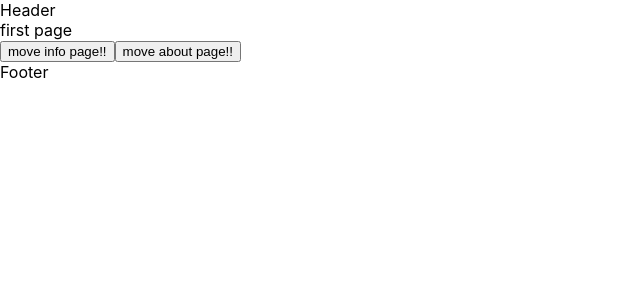
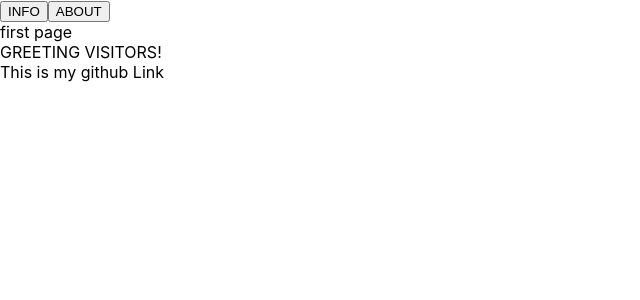
Before and after one commit to yshjft/NEXT_STUDY, a Next.js app: page / in a window 1280 px wide. Shown: the top 300 px of the page, without its empty margins (0-640 px from the left). Built offline with nearby package versions, Linux system fonts and the light colour scheme.

Commit message:
공통 컴포넌트 사용

```diff
--- /dev/null
+++ b/components/layout/Footer.jsx
@@ -0,0 +1,9 @@
+import React from 'react';
+
+export default ()=>{
+    return(
+        <div>
+            <a href='https://github.com/yshjft'>This is my github Link</a>
+        </div>
+    )
+}
--- /dev/null
+++ b/components/layout/Header.jsx
@@ -0,0 +1,15 @@
+import React from 'react';
+import Link from 'next/link';
+
+export default ()=>{
+    return(
+        <div>
+            <Link href='/info'>
+                <button>INFO</button>
+            </Link>
+            <Link href='/about'>
+                <button>ABOUT</button>
+            </Link>
+
+        </div>
+    )}
--- /dev/null
+++ b/components/layout/index.jsx
@@ -0,0 +1,12 @@
+import Header from './Header';
+import Footer from './Footer';
+import React from 'react';
+
+export default(props)=>{
+    return(
+        <div id="wrap">
+            <Header/>
+            {props.children}
+            <Footer/>
+        </div>
+    )}
--- a/pages/index.js
+++ b/pages/index.js
@@ -1,25 +1,14 @@
+import Layout from '../components/layout'
 import Link from 'next/link'
-import React, {Component} from 'react'
+import React from 'react'
 
-class Index extends Component{
-
-  render(){
-    return(
-      <div>
-        <div>Header</div>
-        <div>
-          <div>first page</div>
-          <Link href='/info'>
-            <button>move info page!!</button>
-          </Link>
-          <Link href='/about'>
-            <button>move about page!!</button>
-          </Link>
-        </div>
-        <div>Footer</div>
-      </div>
-    )
-  }
+const Index=() =>{
+  return(
+    <Layout>
+      <div>first page</div>
+      <div>GREETING VISITORS!</div>
+    </Layout>
+  )
 }
 
 export default Index;
```
Also changed, not shown: pages/about/age.js (deleted, +0 -21 lines), pages/about/index.js (+8 -8 lines), pages/about/more.js (added, +11 -0 lines), pages/info.js (+5 -8 lines), 1 other file (tests, documents, lock files or other folders).
